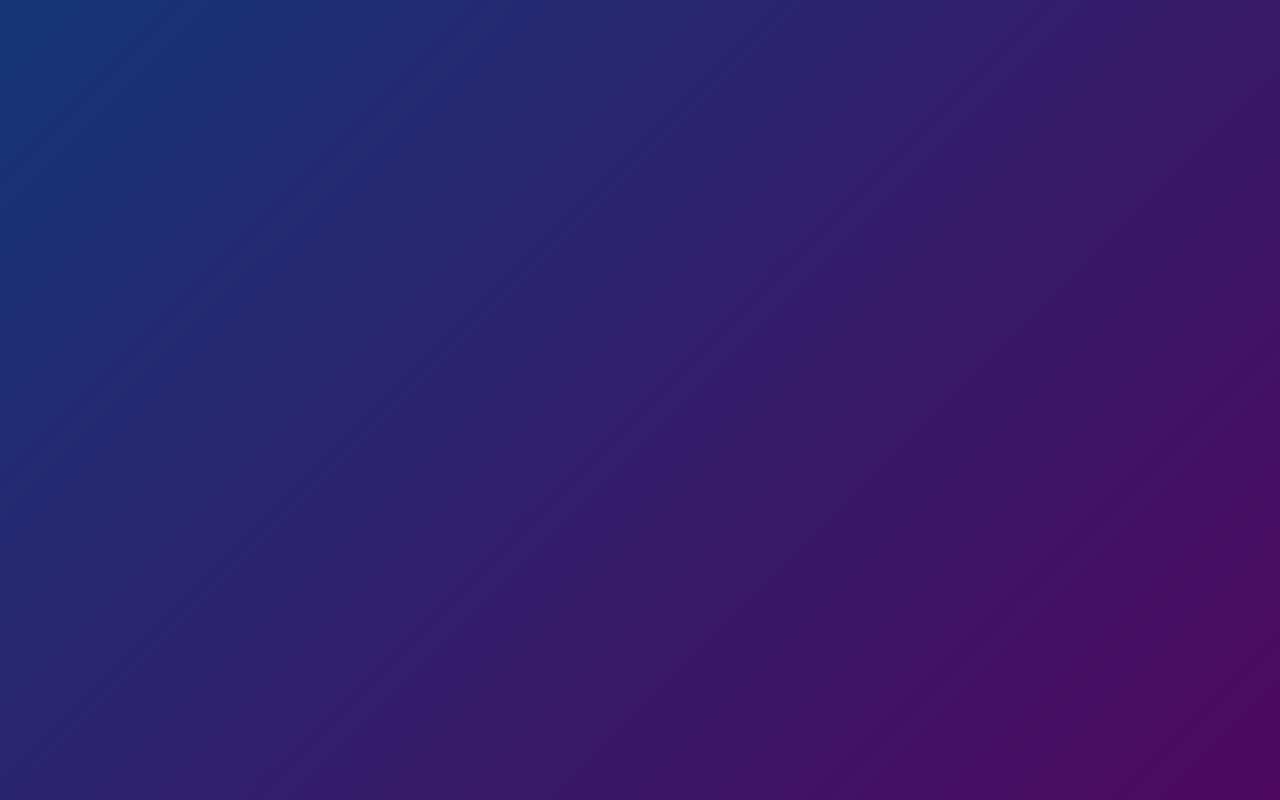
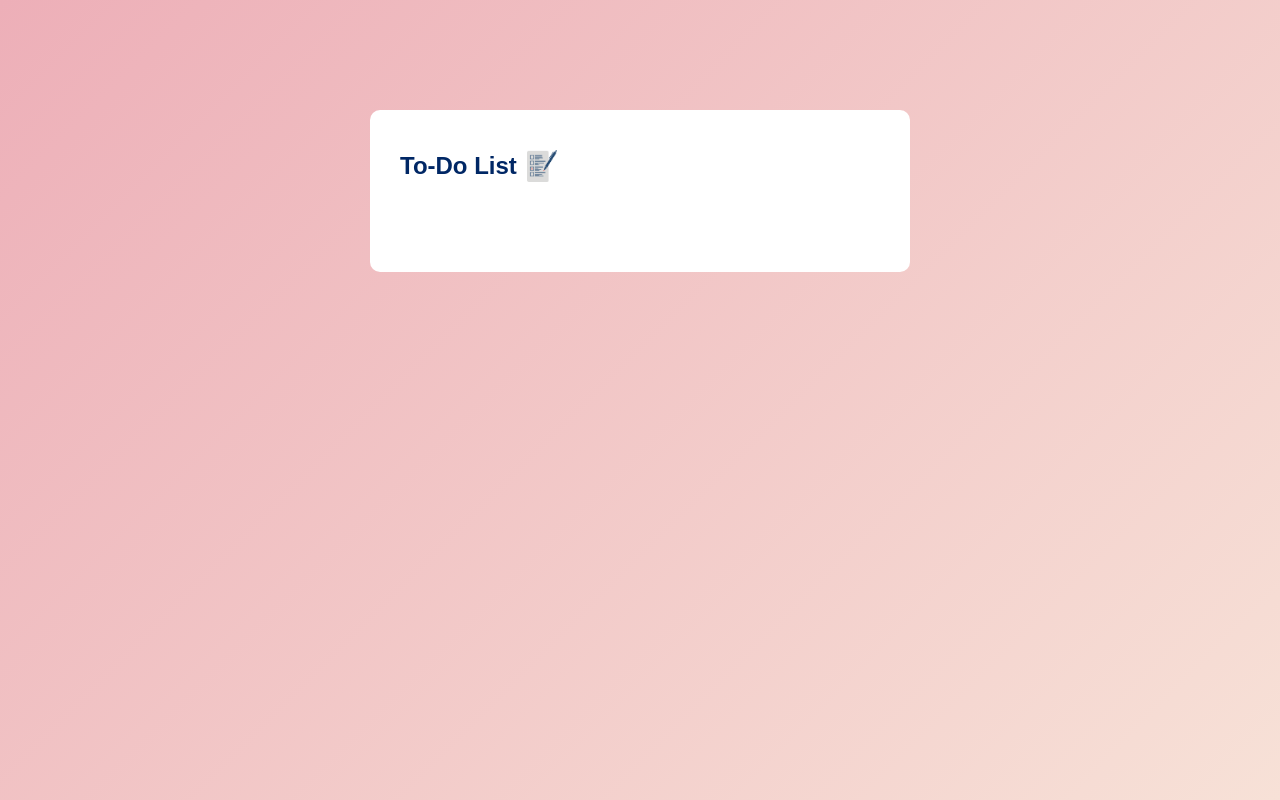
Before and after one commit to YisabelK/ToDoListApp, a plain HTML site: page index.html in a window 1280 px wide. Drawn offline with Linux system fonts and the light colour scheme.

Commit message:
010324 first commit

```diff
--- a/index.html
+++ b/index.html
@@ -8,6 +8,9 @@
 </head>
 <body>
     <div class="container">
+        <div class="todo-app">
+            <h2>To-Do List <img src="images/icon.png"></h2>
+        </div>
 
     </div>
 </body>
--- a/style.css
+++ b/style.css
@@ -7,6 +7,25 @@
 .container {
     width: 100%;
     min-height: 100vh;
-    background: linear-gradient(135deg, #153677, #4e085f);
+    background: linear-gradient(135deg, #edafb8, #f7e1d7);
     padding: 10px;
 }
+.todo-app {
+    width: 100%;
+    max-width: 540px;
+    background: #fff;
+    margin: 100px auto 20px;
+    padding: 40px 30px 70px;
+    border-radius: 10px;
+
+}
+.todo-app h2{
+    color: #002765;
+    display: flex;
+    align-items: center;
+    margin-bottom: 20px;
+}
+.todo-app h2 img{
+    width: 30px;
+    margin-left: 10px;
+}
```
Also changed, not shown: images/checked.png (added), images/icon.png (added), images/icon2.png (added), images/unchecked.png (added), 1 other file.
